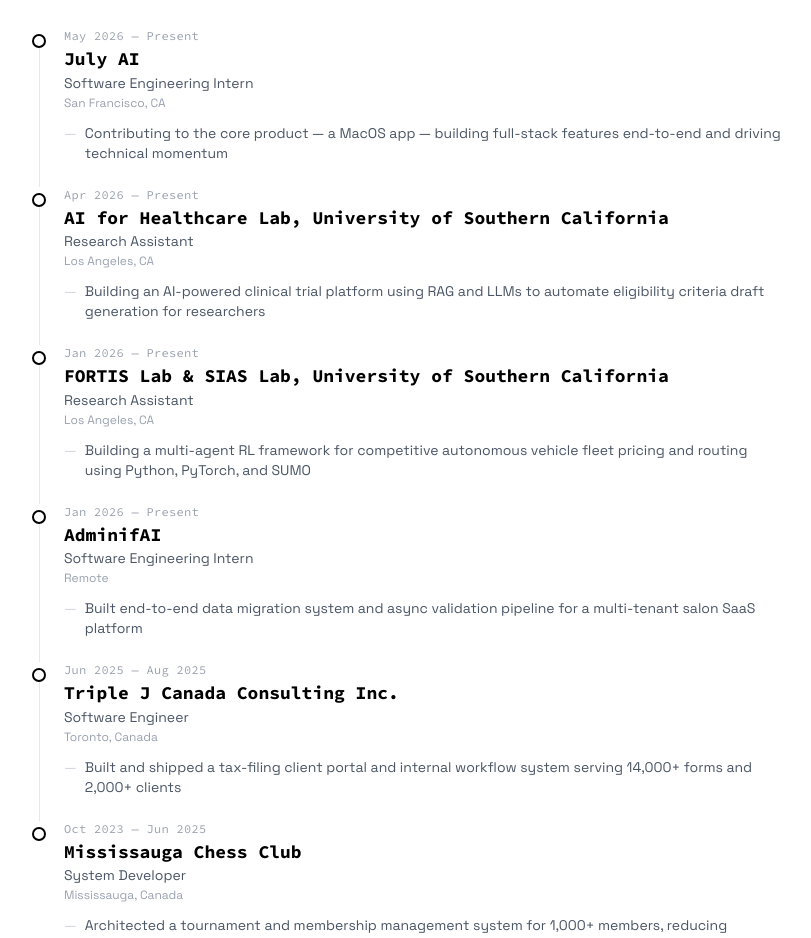
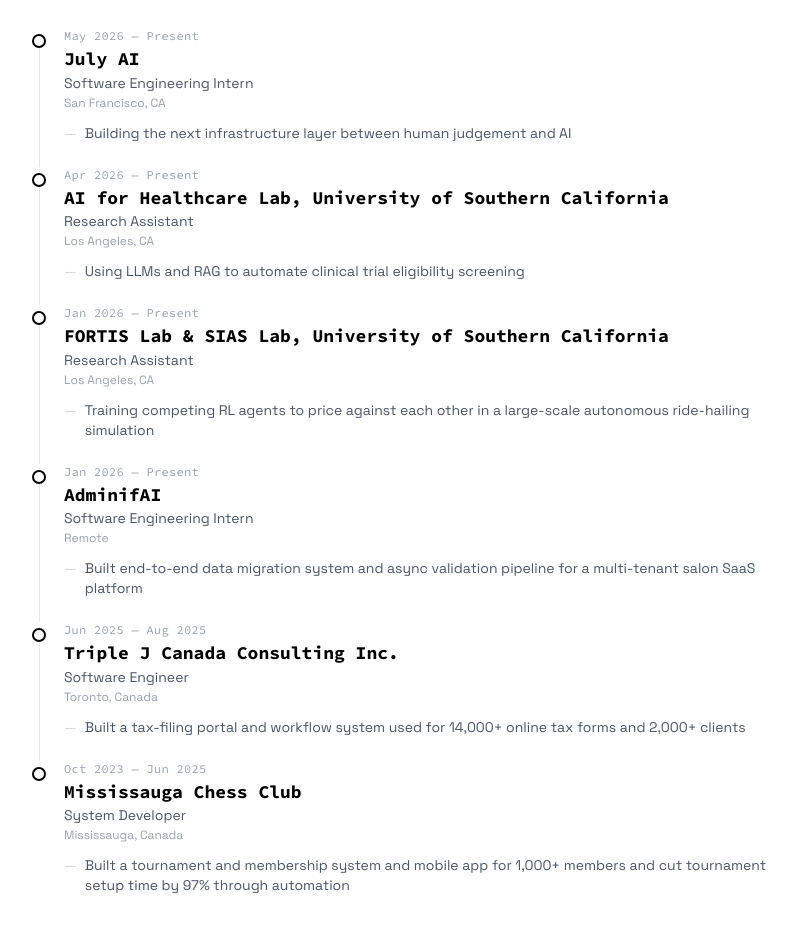
Before and after one commit to yih0nk/yihan.dev, a Next.js app: page /experience in a window 1280 px wide. Shown: the part 220-1158 px from the top of the page, without its empty margins (232-1043 px from the left). Built offline with nearby package versions, Linux system fonts and the light colour scheme.

Commit message:
update experience descriptions to match LinkedIn

```diff
--- a/src/app/experience/page.tsx
+++ b/src/app/experience/page.tsx
@@ -35,7 +35,7 @@
             subtitle="Software Engineering Intern"
             location="San Francisco, CA"
             bullets={[
-              "Contributing to the core product — a MacOS app — building full-stack features end-to-end and driving technical momentum",
+              "Building the next infrastructure layer between human judgement and AI",
             ]}
           />
 
@@ -45,7 +45,7 @@
             subtitle="Research Assistant"
             location="Los Angeles, CA"
             bullets={[
-              "Building an AI-powered clinical trial platform using RAG and LLMs to automate eligibility criteria draft generation for researchers",
+              "Using LLMs and RAG to automate clinical trial eligibility screening",
             ]}
           />
 
@@ -55,7 +55,7 @@
             subtitle="Research Assistant"
             location="Los Angeles, CA"
             bullets={[
-              "Building a multi-agent RL framework for competitive autonomous vehicle fleet pricing and routing using Python, PyTorch, and SUMO",
+              "Training competing RL agents to price against each other in a large-scale autonomous ride-hailing simulation",
             ]}
           />
 
@@ -75,7 +75,7 @@
             subtitle="Software Engineer"
             location="Toronto, Canada"
             bullets={[
-              "Built and shipped a tax-filing client portal and internal workflow system serving 14,000+ forms and 2,000+ clients",
+              "Built a tax-filing portal and workflow system used for 14,000+ online tax forms and 2,000+ clients",
             ]}
           />
 
@@ -85,7 +85,7 @@
             subtitle="System Developer"
             location="Mississauga, Canada"
             bullets={[
-              "Architected a tournament and membership management system for 1,000+ members, reducing tournament setup time by 97%",
+              "Built a tournament and membership system and mobile app for 1,000+ members and cut tournament setup time by 97% through automation",
             ]}
             isLast
           />
```
